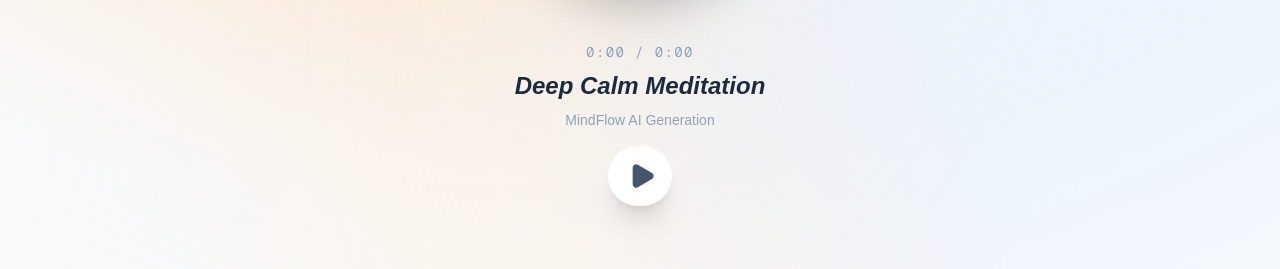
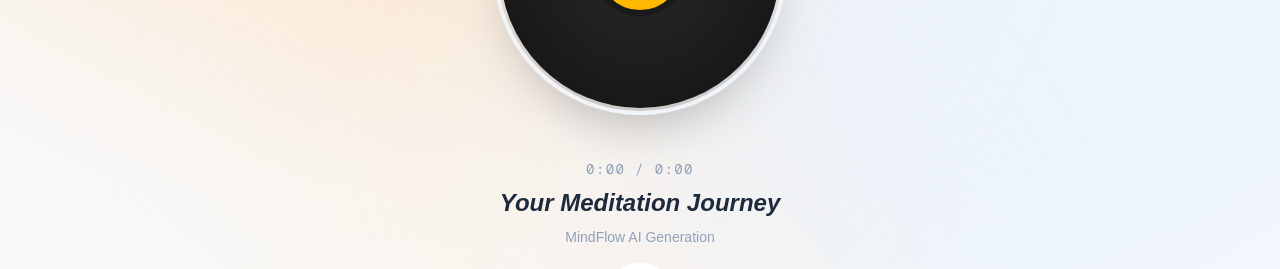
Before and after one commit to knwpound-2/cloud-frontend, a Next.js app: page /player/1 in a window 1280 px wide. Shown: the part 404-673 px from the top of the page. Built offline with nearby package versions, Linux system fonts and the light colour scheme; no server answers.

Commit message:
Update page.tsx

```diff
--- a/app/player/[slug]/page.tsx
+++ b/app/player/[slug]/page.tsx
@@ -1,7 +1,30 @@
 import MeditationPlayer from "@/components/ui/home/MeditationPlayer";
 
-export default function PlayerPage(){
-    return(
-        <MeditationPlayer/>
-    )
+interface PageProps {
+  params: {
+    slug: string;
+  };
 }
+
+export default async function PlayerPage({
+  params,
+  searchParams
+}: {
+  params: Promise<{ slug: string }>,
+  searchParams: Promise<{ mood: string }>
+}) {
+  const { slug } = await params;
+  const { mood } = await searchParams;
+
+  const audioUrl = `${process.env.NEXT_PUBLIC_S3_URL}/${slug}.mp3`;
+  console.log(audioUrl)
+
+  return (
+    <main className="flex min-h-screen items-center justify-center">
+      <MeditationPlayer
+        title={mood||"Your Meditation Journey"}
+        audioUrl={audioUrl}
+      />
+    </main>
+  );
+}
```
